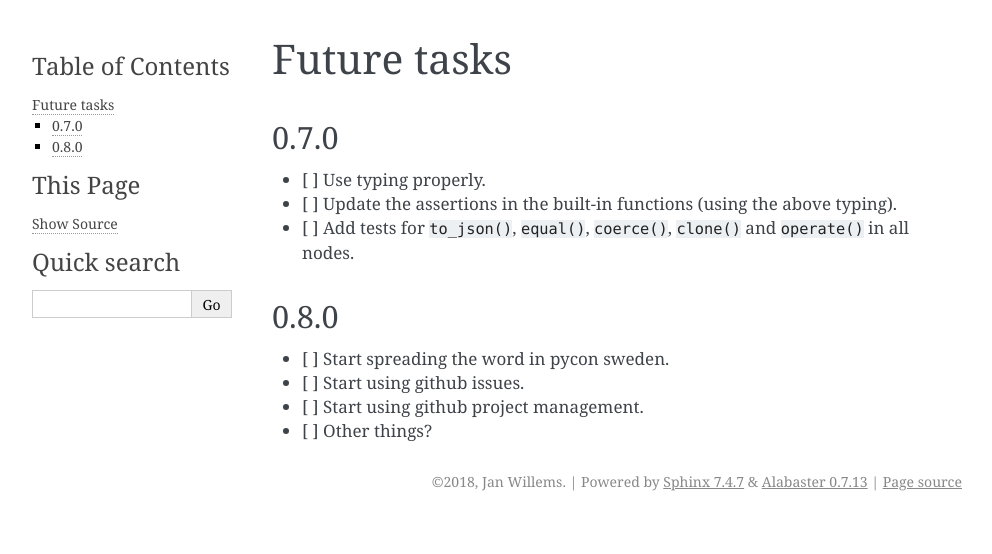
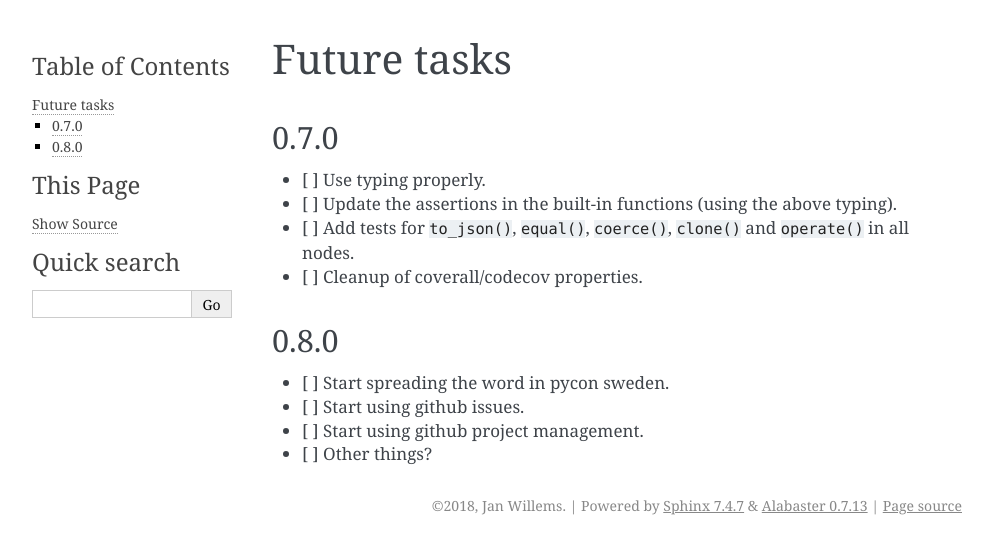
Before and after one commit to jw/stilus, a Sphinx documentation site: the page built from docs/plan/future.md, in a window 1280 px wide. Shown: the top 554 px of the page, without its empty margins (148-1140 px from the left). Built offline with Sphinx 7.4.7, drawn with Linux system fonts in a browser that asks for light colours.

Commit message:
Small future plans.

```diff
--- a/docs/plan/future.md
+++ b/docs/plan/future.md
@@ -5,6 +5,7 @@
  - [ ] Use typing properly.
  - [ ] Update the assertions in the built-in functions (using the above typing).
  - [ ] Add tests for `to_json()`, `equal()`, `coerce()`, `clone()` and `operate()` in all nodes.
+ - [ ] Cleanup of coverall/codecov properties.
 
 ### 0.8.0
 
```
